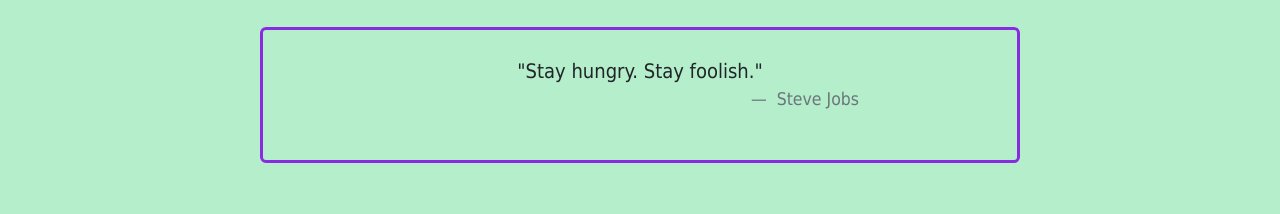
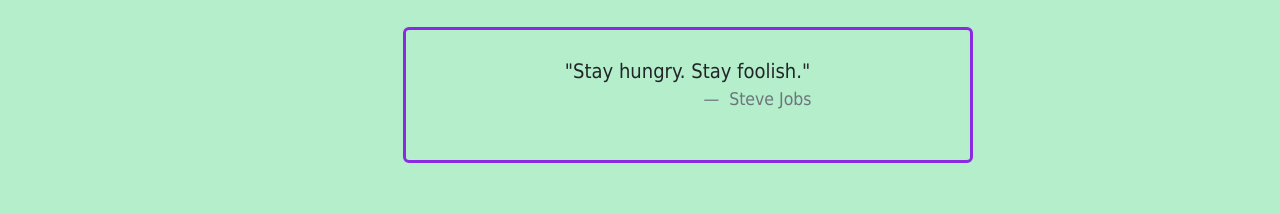
Before and after one commit to garciabusiness21/porty, a website built with Parcel: page project.html in a window 1280 px wide. Shown: the part 738-952 px from the top of the page. Built offline with nearby package versions, Linux system fonts and the light colour scheme.

Commit message:
Fixed border quote in project page

```diff
--- a/project.html
+++ b/project.html
@@ -73,8 +73,8 @@
         </div>
         <div class="container">
             <div class="row">
-                <div class="col-sm-2"></div>
-                <div class="card cardQuote col-sm-8">
+                <div class="col-md-1"></div>
+                <div class="card cardQuote mx-auto col-md-6">
                     <figure class="card-body">
                         <blockquote class="blockquote text-center">
                             <p class="mb-3">"Stay hungry. Stay foolish."</p>
```
